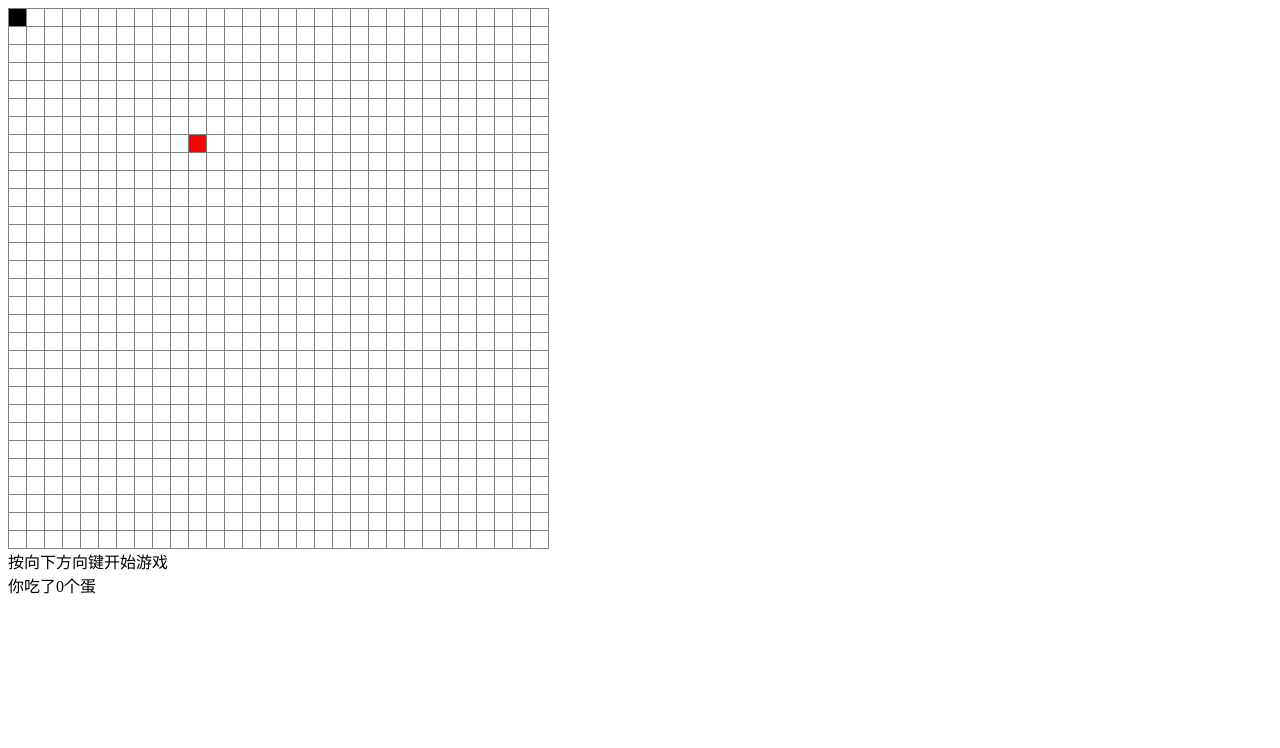
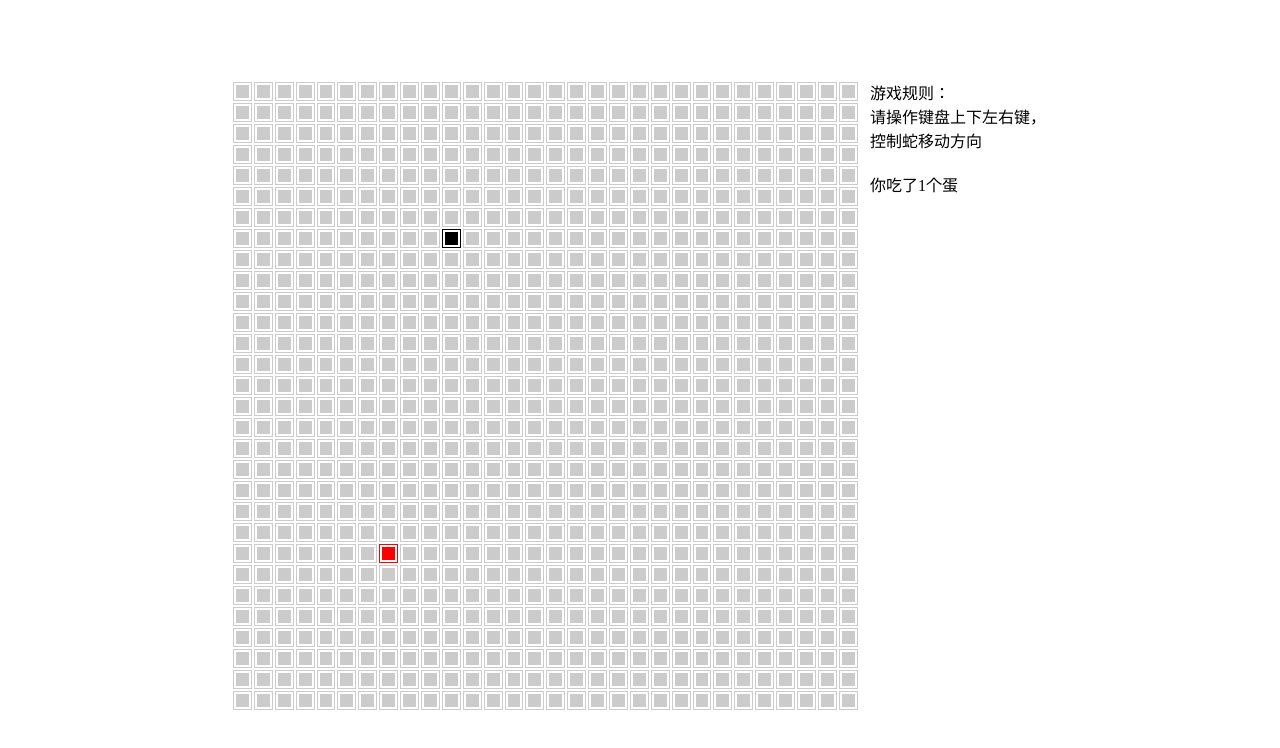
Before and after one commit to SunQQQ/snake, a plain HTML site: page index.html in a window 1280 px wide. Drawn offline with Linux system fonts and the light colour scheme.

Commit message:
1、修改css，使棋盘元素跟经典游戏元素一样；2、视图修改整体布局；3、优化整理js代码

```diff
--- a/css/tetris.css
+++ b/css/tetris.css
@@ -1,29 +1,38 @@
-/*span{*/
-    /*float: left;*/
-    /*width: 12px;*/
-    /*height: 12px;*/
-    /*background-color: gray;*/
-    /*border: 4px gray outset;*/
-    /*visibility: hidden;*/
-/*}*/
-/*#chessboard{*/
-    /*width: 240px;*/
-    /*height: 400px;*/
-    /*border: 12px solid #8a8a8a;*/
-/*}*/
-#chessboard{
-    border-collapse:collapse;
-}
 tr{
     border:1px solid red;
-    border-collapse:collapse;
+    /*border-collapse:collapse;*/
 }
 td{
     width:15px;
     height:15px;
-    border:1px solid grey;
+    border:1px solid #cbcbcb;
+    box-shadow: 0px 0px 0px 2px white inset;
+    background-color: #cbcbcb;
 }
 
-.warm{
+.content{
+    vertical-align:middle;
+    display: flex;
+    margin: 80px auto 0;
+    width: 818px;
+}
+
+#chessboard{
 
 }
+
+.content .left{
+    border: 1px solid black;
+    width: 180px;
+    margin-right: 10px;
+}
+
+.content .right{
+    /*border: 1px solid black;*/
+    width: 180px;
+    margin-left: 10px;
+}
+
+.rules{
+    margin-bottom: 20px;
+}
--- a/index.html
+++ b/index.html
@@ -6,9 +6,20 @@
     <link href="css/tetris.css" type="text/css" rel="stylesheet">
 </head>
 <body>
-<table id="chessboard"></table>
-<div>按向下方向键开始游戏</div>
-<div class="warm">你吃了0个蛋</div>
+<div class="content">
+    <table id="chessboard"></table>
+    <div class="right">
+        <div class="rules">
+            游戏规则：
+            <br>
+            请操作键盘上下左右键，控制蛇移动方向
+        </div>
+        <div class="warm">
+            你吃了0个蛋
+        </div>
+    </div>
+</div>
+
 <script src="js/tetris2.js"></script>
 </body>
 </html>
--- a/js/tetris2.js
+++ b/js/tetris2.js
@@ -8,25 +8,27 @@ var tds = [],         //
     eggNum = 0,
     timer,
     gameSpeed = 200,
-    headerTr=0,
-    headertd=0,
+    headerTr = 0,
+    headertd = 0,
     preDirection;
 
 
 /*画棋盘 把所有td装到一个二维数组里*/
 var chessboard = document.getElementById('chessboard');
 for(var i=0;i<30;i++){
-    var thistr = chessboard.appendChild(document.createElement('tr'));
+    // 插入一个行元素，appendChild还返回插入的节点
+    var thistr = chessboard.appendChild(document.createElement('tr')); //
     var thistds = [];
+    // 给行元素插入30个列元素
     for(var k=0;k<30;k++){
         thistds[k] = thistr.appendChild(document.createElement('td'));
     }
+    // 这样，数组tds的每一个值，又都是一个数组。通过两层下标就可以准确的取到对应的td块
     tds[i] =  thistds;
 }
 
 //画蛇身体
-function Snake() {
-}
+function Snake() {}
 Snake.prototype = {
     snakeBody:[],
     turn:function () {
@@ -65,7 +67,8 @@ Snake.prototype = {
                 makeEgg();
                 snake.snakeBody[0].style.backgroundColor = "black";
             }else {
-                this.snakeBody[0].style.backgroundColor = "white";
+                this.snakeBody[0].style.backgroundColor = "#cbcbcb";
+                this.snakeBody[0].style.border = "1px solid #cbcbcb";
                 this.snakeBody.shift();
             }
 
@@ -73,7 +76,9 @@ Snake.prototype = {
 
 
             this.snakeBody[this.snakeBody.length-1].style.backgroundColor = "black";
+            this.snakeBody[this.snakeBody.length-1].style.border = "1px solid black";
         }
+
         timer = setInterval(function () {
             snake.turn(direction);
         },gameSpeed);
@@ -81,8 +86,9 @@ Snake.prototype = {
 }
 var snake = new Snake();
 snake.snakeBody.push(tds[0][0]);
-snake.snakeBody[0].style.backgroundColor = "black";
-makeEgg();
+
+makeEgg('black');
+makeEgg('red');
 
 window.addEventListener("keydown",function (e) {
     if(e.keyCode=="40"){
@@ -96,9 +102,14 @@ window.addEventListener("keydown",function (e) {
     }
 });
 
-function makeEgg() {
+
+/** 随机的渲染一个方块
+ * color:蛋的背景色，和蛋的边框颜色
+ */
+function makeEgg(color) {
     egg = tds[parseInt(Math.random()*30)][parseInt(Math.random()*30)];
-    egg.style.backgroundColor = "red";
+    egg.style.backgroundColor = color;
+    egg.style.border = "1px solid " + color;
 
     document.getElementsByClassName("warm")[0].innerHTML = "你吃了"+eggNum+"个蛋";
 
```
